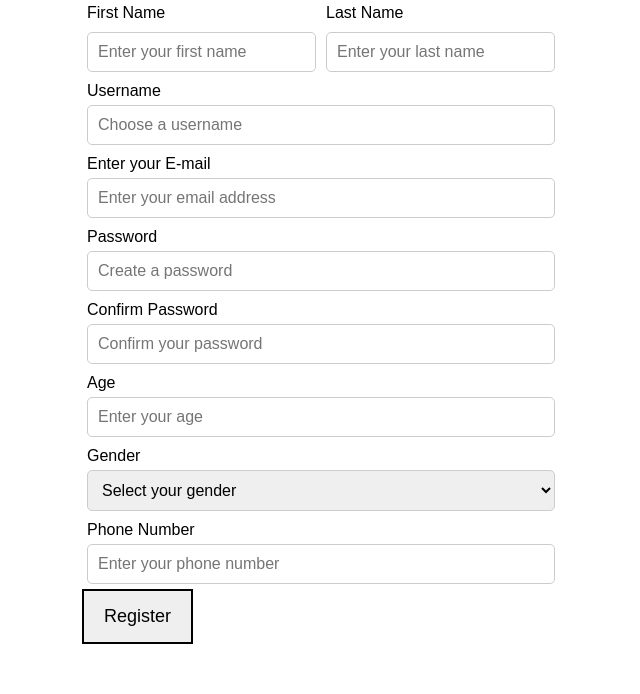
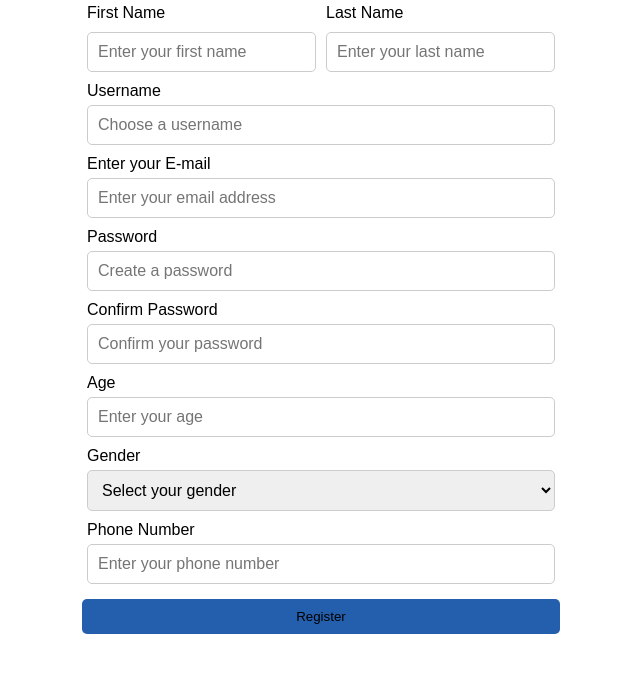
Before and after one commit to Hamzah-Amir/Django-course, a Django app: page /users/register/form in a window 1280 px wide. Shown: the part 276-970 px from the top of the page, without its empty margins (319-959 px from the left). After the commit the page ends 910 px from the top, so only its background shows below. Run offline with Django 5.2, Linux system fonts and the light colour scheme; parts of the project's set-up code (start-up, migrations or seed data) failed here and were passed over.

Commit message:
styling tweaks

```diff
--- a/Cartify/templates/users/register.html
+++ b/Cartify/templates/users/register.html
@@ -66,7 +66,7 @@
             <label for="phone">Phone Number</label>
             <input type="tel" name="phone" id="phone" required placeholder="Enter your phone number">
         </div>
-        <button type="submit" class="btn">Register</button>
+        <button type="submit" class="register-btn">Register</button>
     </form>
 </div>
 {% endblock body %}
```
